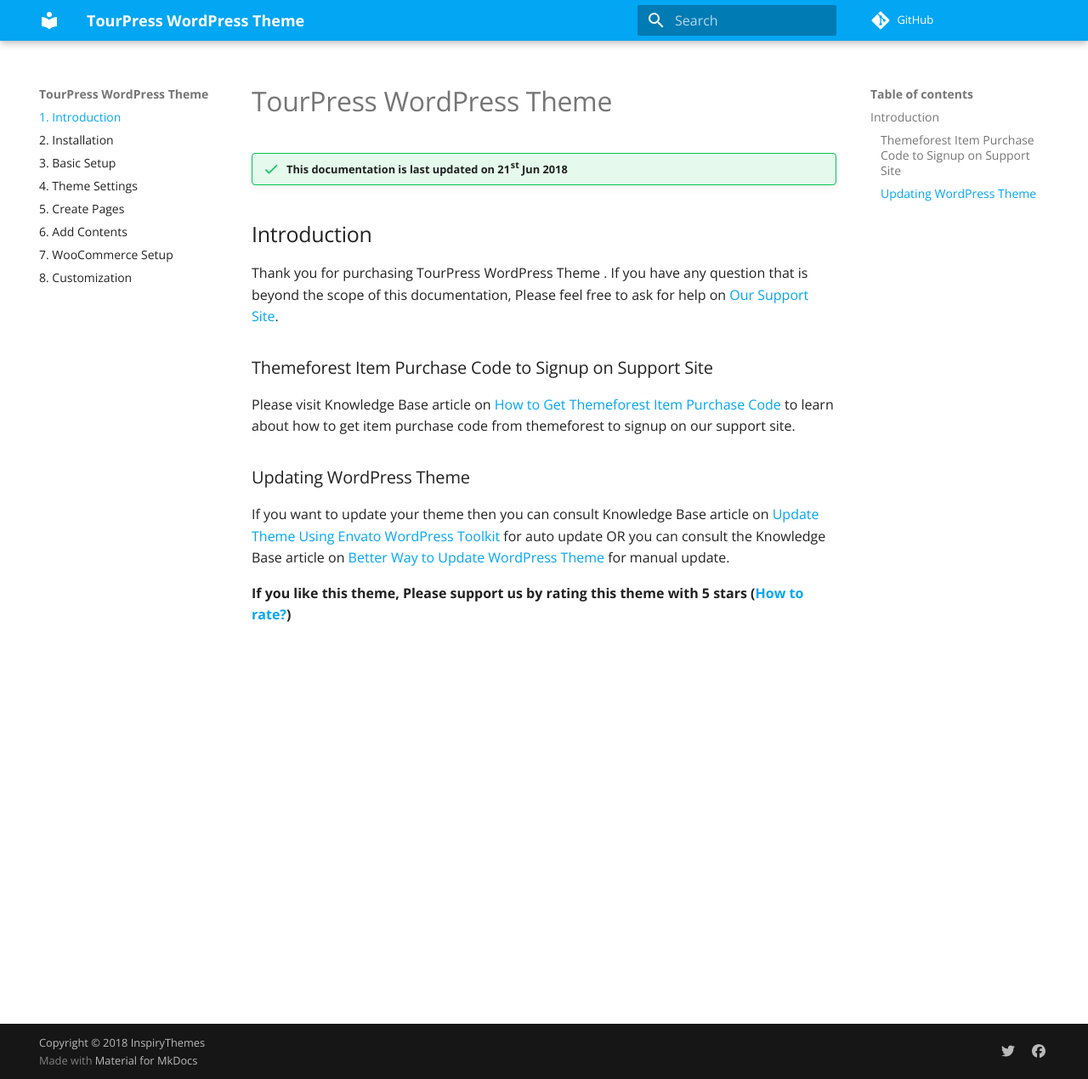
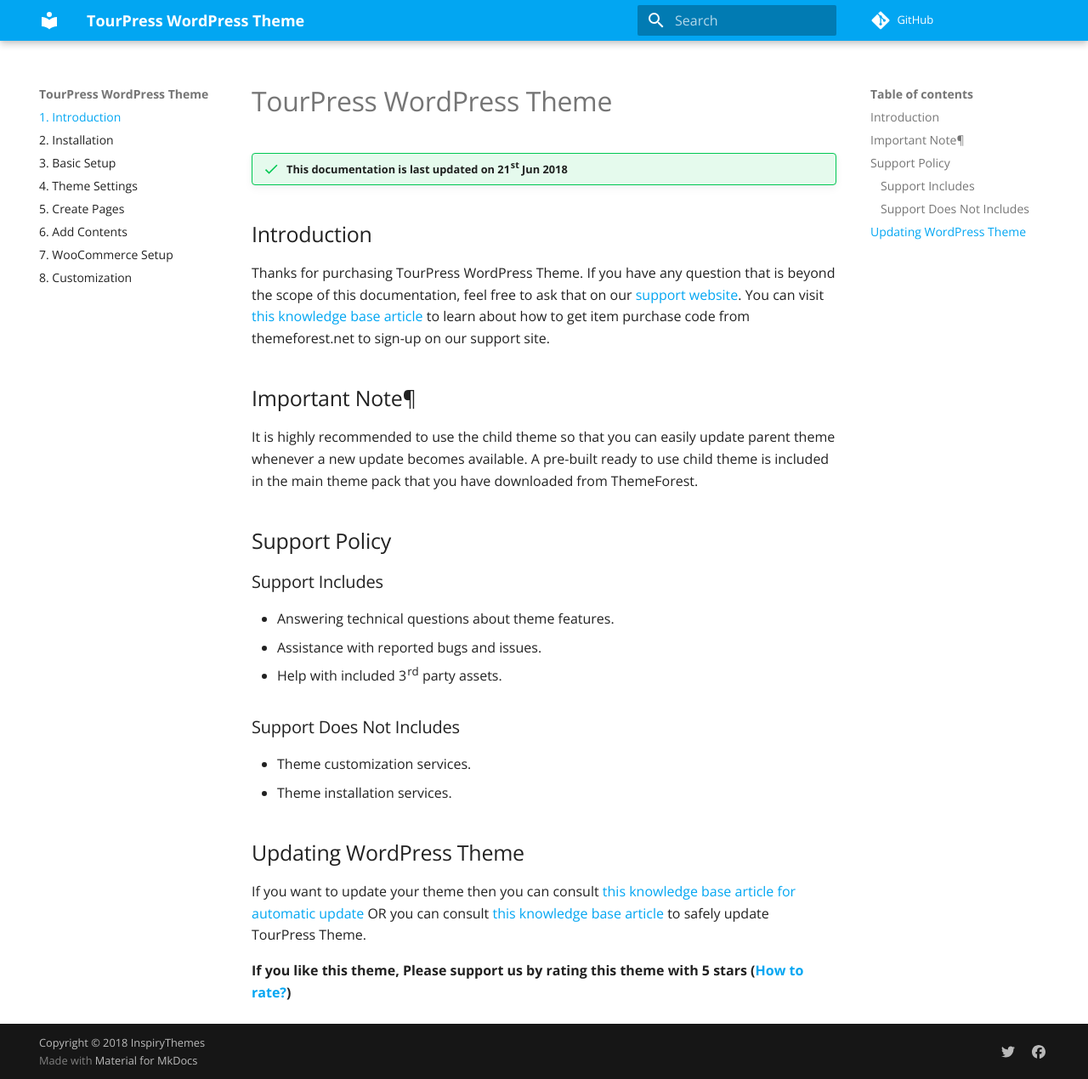
Before and after one commit to fahidjavid/doc-test, an MkDocs documentation site: the page built from docs/index.md, in a window 1280 px wide and 1270 px high. Shown: the whole window at 85% size. Built offline with MkDocs 1.6.1 and Material for MkDocs 9.7.7, drawn with Linux system fonts in a browser that asks for light colours; comment, search, counter and statistics services are not loaded; old or Windows-style settings are respelled for this version of MkDocs.

Commit message:
Introduction Section improved

```diff
--- a/docs/index.md
+++ b/docs/index.md
@@ -3,12 +3,23 @@
 !!! success "This documentation is last updated on 21st Jun 2018"
 
 ## Introduction
-Thank you for purchasing TourPress WordPress Theme . If you have any question that is beyond the scope of this documentation, Please feel free to ask for help on [Our Support Site](https://support.inspirythemes.com/).
+Thanks for purchasing TourPress WordPress Theme. If you have any question that is beyond the scope of this documentation, feel free to ask that on our [support website](https://support.inspirythemes.com/). You can visit [this knowledge base article](https://support.inspirythemes.com/knowledgebase/how-to-get-themeforest-item-purchase-code/) to learn about how to get item purchase code from themeforest.net to sign-up on our support site.
 
-### Themeforest Item Purchase Code to Signup on Support Site
-Please visit Knowledge Base article on [How to Get Themeforest Item Purchase Code](https://support.inspirythemes.com/knowledgebase/how-to-get-themeforest-item-purchase-code/) to learn about how to get item purchase code from themeforest to signup on our support site.
+## Important Note¶
+It is highly recommended to use the child theme so that you can easily update parent theme whenever a new update becomes available. A pre-built ready to use child theme is included in the main theme pack that you have downloaded from ThemeForest.
 
-### Updating WordPress Theme
-If you want to update your theme then you can consult Knowledge Base article on [Update Theme Using Envato WordPress Toolkit](https://support.inspirythemes.com/knowledgebase/update-theme-using-envato-wordpress-toolkit/) for auto update OR you can consult the Knowledge Base article on [Better Way to Update WordPress Theme](https://support.inspirythemes.com/knowledgebase/better-way-to-update-wordpress-theme/) for manual update.
+## Support Policy
+
+### Support Includes
+* Answering technical questions about theme features.
+* Assistance with reported bugs and issues.
+* Help with included 3rd party assets.
+
+### Support Does Not Includes
+* Theme customization services.
+* Theme installation services.
+
+## Updating WordPress Theme
+If you want to update your theme then you can consult [this knowledge base article for automatic update](https://support.inspirythemes.com/knowledgebase/update-theme-using-envato-wordpress-toolkit/) OR you can consult [this knowledge base article](https://support.inspirythemes.com/knowledgebase/update-theme-manually/) to safely update TourPress Theme.
 
 **If you like this theme, Please support us by rating this theme with 5 stars ([How to rate?](img/how-to-rate-theme.png))**
```
